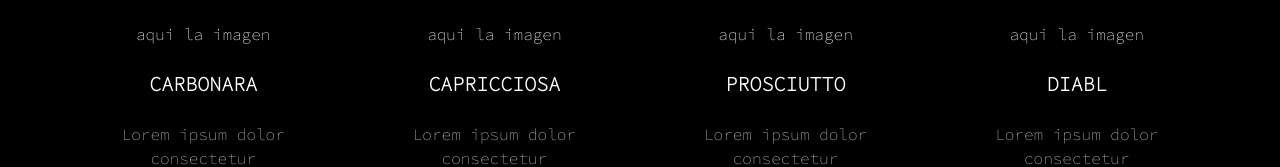
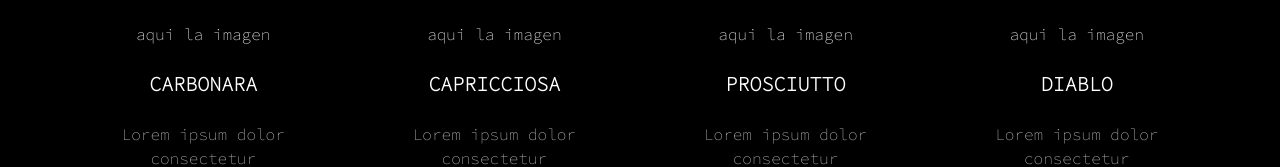
Before and after one commit to davodo88/template-3, a Next.js app: page / in a window 1280 px wide. Shown: the part 1962-2129 px from the top of the page. Built offline with nearby package versions, Linux system fonts and the light colour scheme.

Commit message:
first commit

```diff
--- a/components/hotSales.tsx
+++ b/components/hotSales.tsx
@@ -23,7 +23,7 @@ const sales = [
     image: Proscuitto ,
   },
   {
-    tittle: "DIABL",
+    tittle: "DIABLO",
     text: "Lorem ipsum dolor consectetur adipisicing elit. Cumque, ratione.",
     price: "$3.50",
     image:  BBQ ,
```
